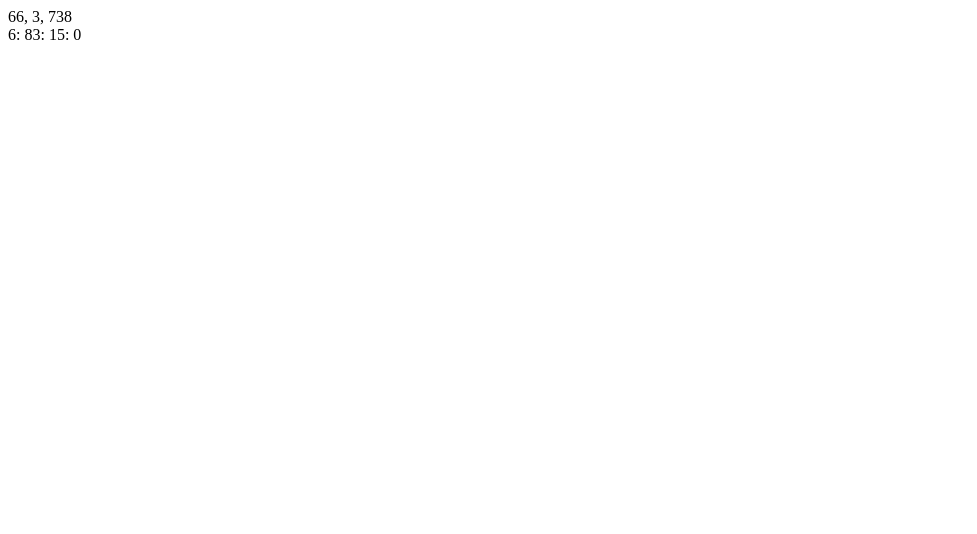
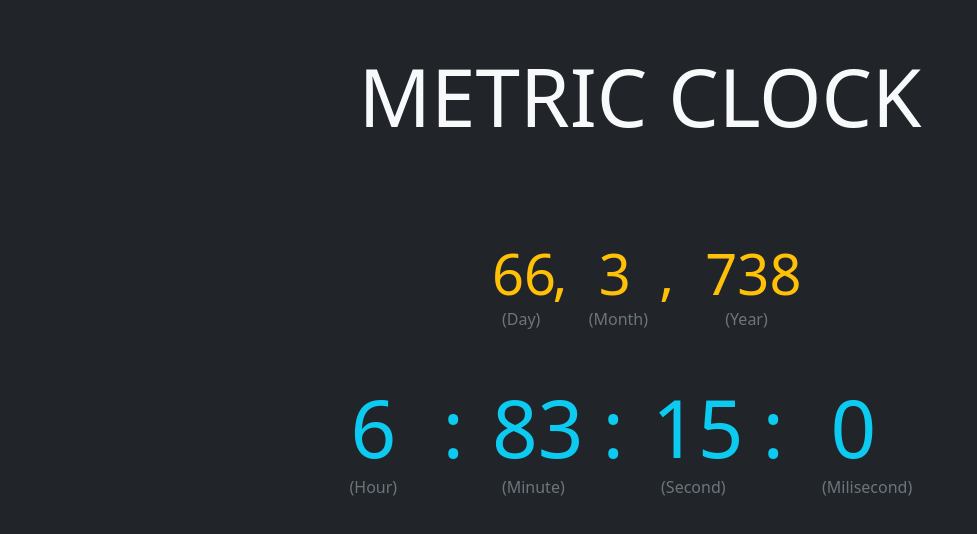
Before and after one commit to SKR301/Metric-Clock, a plain HTML site: page index.html in a window 1280 px wide. Shown: the whole page, without its empty margins (0-977 px from the left). Drawn offline with nearby package versions, Linux system fonts and the light colour scheme.

Commit message:
added UI

```diff
--- a/index.html
+++ b/index.html
@@ -2,18 +2,103 @@
 <html>
 <head>
     <meta charset="utf-8">
+    <link href="https://cdn.jsdelivr.net/npm/bootstrap@5.0.2/dist/css/bootstrap.min.css" rel="stylesheet" integrity="sha384-EVSTQN3/azprG1Anm3QDgpJLIm9Nao0Yz1ztcQTwFspd3yD65VohhpuuCOmLASjC" crossorigin="anonymous">
     <title>Metric-Clock</title>
 </head>
-<body>
-<a id="metricDay">0</a>,
-<a id="metricMonth">0</a>,
-<a id="metricYear">0</a><br>
-<a id="metricHour">0</a>:
-<a id="metricMint">0</a>:
-<a id="metricSec">0</a>:
-<a id="metricMilli">0</a>
 
+<body class="bg-dark text-center">
+
+<header class="display-1 text-light mt-5">
+    METRIC CLOCK
+</header>
+
+<div class="text-warning display-4 container w-25 mt-5 pt-5">
+    <div class="row">
+        <div class="col-2" id="metricDay">
+            0
+        </div>
+        <div class="col-2">
+            ,
+        </div>
+        <div class="col-2" id="metricMonth">
+            0
+        </div>
+        <div class="col-2">
+            ,
+        </div>
+        <div class="col-2" id="metricYear">
+            0
+        </div>
+    </div>
+</div>
+<div class="text-secondary container w-25">
+    <div class="row">
+        <div class="col-2" style="margin-left: 10px;">
+            (Day)
+        </div>
+        <div class="col-2">
+        </div>
+        <div class="col-2" style="margin-left: -20px;">
+            (Month)
+        </div>
+        <div class="col-2">
+        </div>
+        <div class="col-2" style="margin-left: 30px;">
+            (Year)
+        </div>
+    </div>
+</div>
+
+<div class="display-1 text-info container w-50 mt-5">
+    <div class="row">
+        <div class="col-2" id="metricHour">
+            0
+        </div>
+        <div class="col-1">
+            :
+        </div>
+        <div class="col-2" id="metricMint">
+            0
+        </div>
+        <div class="col-1">
+            :
+        </div>
+        <div class="col-2" id="metricSec">
+            0
+        </div>
+        <div class="col-1">
+            :
+        </div>
+        <div class="col-2" id="metricMilli">
+            0
+        </div>
+    </div>
+</div>
+
+<div class="text-secondary container w-50">
+    <div class="row">
+        <div class="col-2" style="">
+            (Hour)
+        </div>
+        <div class="col-1">
+        </div>
+        <div class="col-2" style="">
+            (Minute)
+        </div>
+        <div class="col-1">
+        </div>
+        <div class="col-2" style="">
+            (Second)
+        </div>
+        <div class="col-1">
+        </div>
+        <div class="col-2" style="margin-left: 10px;">
+            (Milisecond)
+        </div>
+    </div>
+</div>
 </body>
+
 <script type="text/javascript">
 const metricYearElem = document.getElementById('metricYear');
 const metricMonthElem = document.getElementById('metricMonth');
@@ -28,7 +113,6 @@
 const secsInHr = 3600;
 const secsInMint = 60;
 const oldSecToNewSecRatio = 0.864;
-
 
 metricClock = function () {
     const dateTime = new Date();
```
Lines whose indentation alone changed are shown as unchanged.
